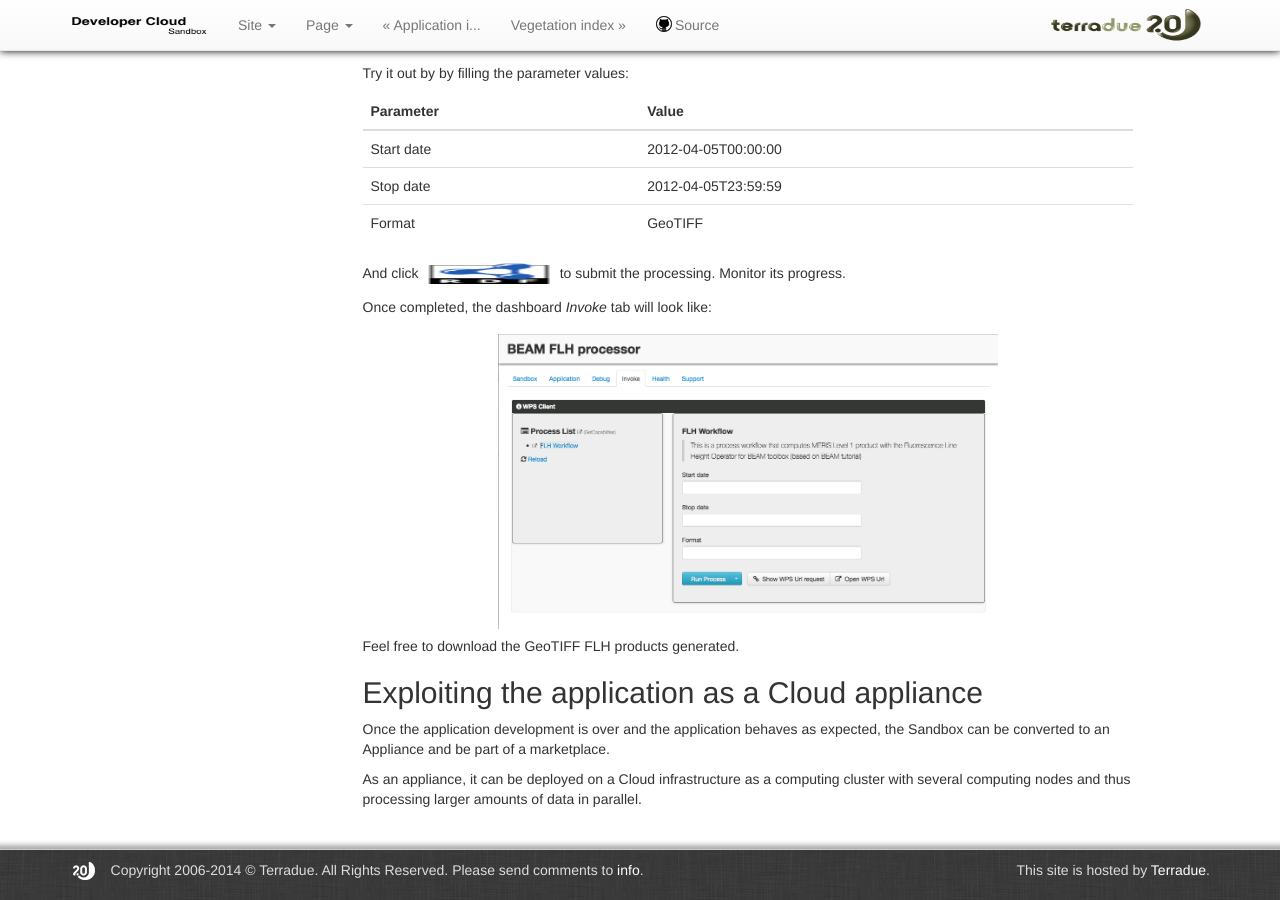
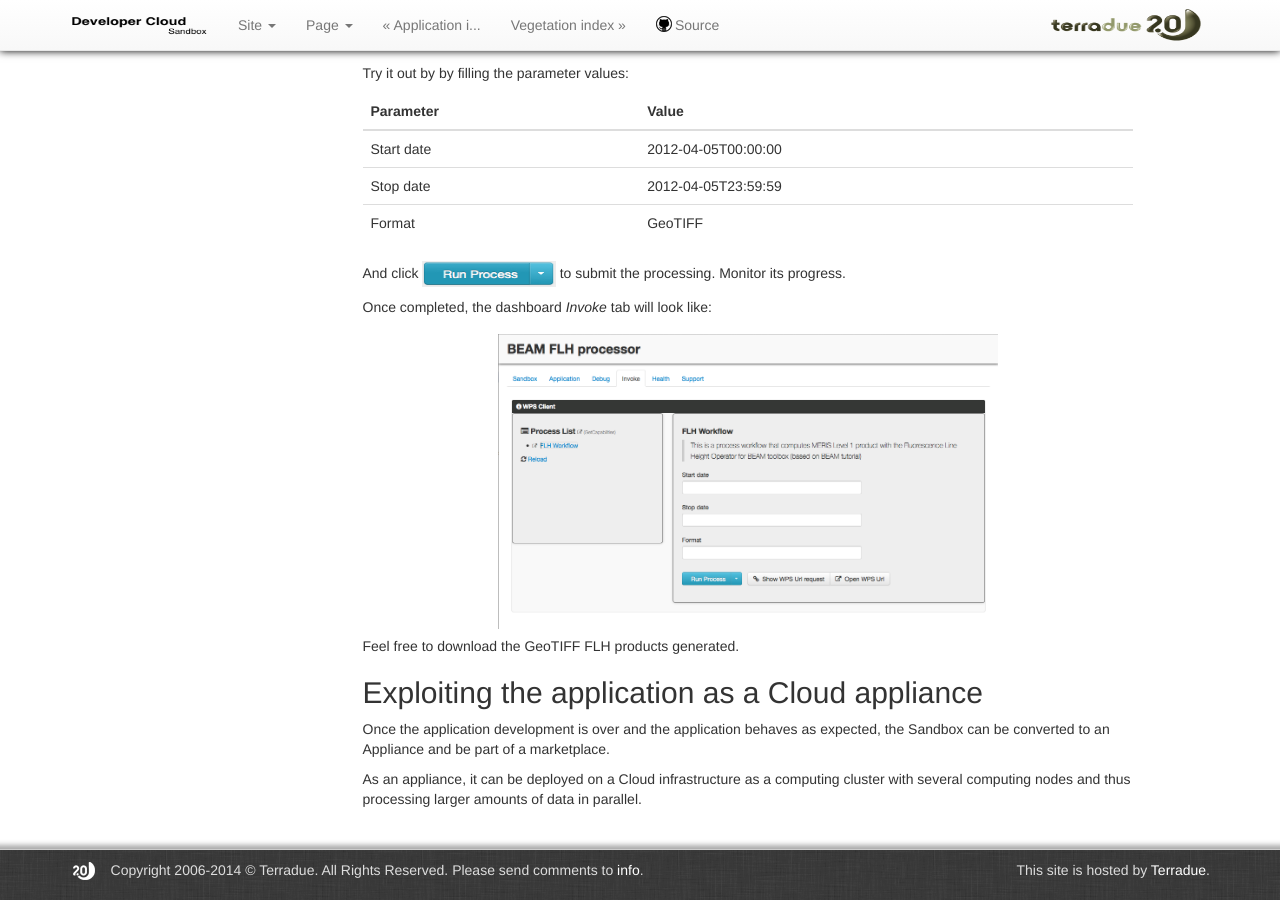
Before and after one commit to Terradue/doc-developer-sandbox, a Sphinx documentation site: the page built from source/field/ocean_color/lib_beam_flh/exploitation.rst, in a window 1280 px wide and 900 px high, scrolled down 847 px. Built offline with Sphinx 7.4.7, drawn with Linux system fonts in a browser that asks for light colours; pages that are not in the unit, such as notebooks, are missing from menus.

Commit message:
Update exploitation.rst

```diff
--- a/source/field/ocean_color/lib_beam_flh/exploitation.rst
+++ b/source/field/ocean_color/lib_beam_flh/exploitation.rst
@@ -40,7 +40,7 @@
 Format     GeoTIFF
 ========== ===================
 
-.. |run_process_button| image:: assets/rdf_logo.png
+.. |run_process_button| image:: assets/run_process_button.png
   :width: 100pt
   :height: 20pt
 
```
